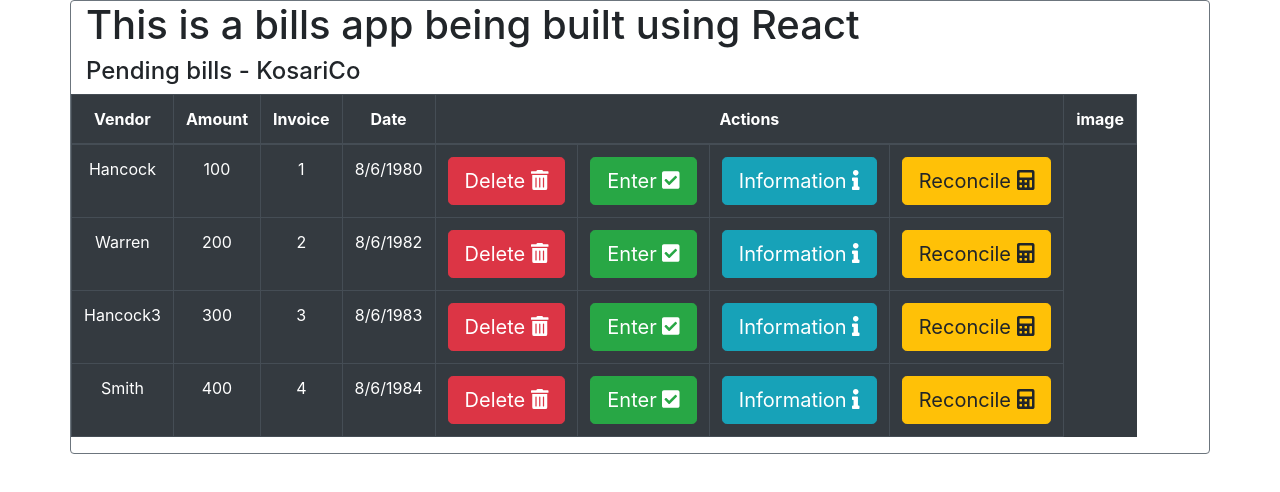
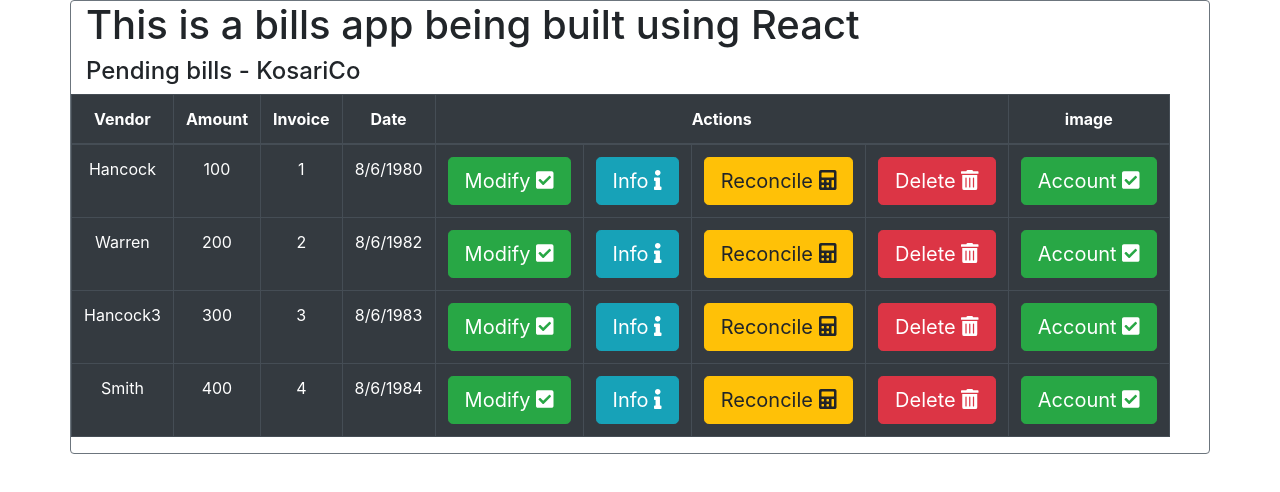
Before and after one commit to skosari/bills, a React (Create React App) app: page / in a window 1280 px wide. Shown: the top 492 px of the page. Built offline with nearby package versions, Linux system fonts and the light colour scheme.

Commit message:
Added reactjs-popup modals

```diff
--- a/package.json
+++ b/package.json
@@ -13,6 +13,7 @@
     "react": "^16.13.1",
     "react-dom": "^16.13.1",
     "react-scripts": "3.4.1",
+    "reactjs-popup": "^1.5.0",
     "reactstrap": "^8.5.1"
   },
   "scripts": {
--- a/src/App.js
+++ b/src/App.js
@@ -2,7 +2,7 @@ import React, { Component } from 'react';
 import {Table, Button} from 'reactstrap';
 import {faCalculator, faInfo, faTrashAlt, faCheckSquare} from '@fortawesome/free-solid-svg-icons';
 import {FontAwesomeIcon} from '@fortawesome/react-fontawesome';
-
+import Popup from 'reactjs-popup';
 class App extends Component {
 state = {
   isLoading: false,
@@ -41,6 +41,7 @@ delBtn(id) {
   let updatedInvoices = [...this.state.invoices].filter(x => x.id !== id);
   this.setState({ invoices: updatedInvoices })
 }
+
 /*
 addInvoice = (e) => {
   this.setState({
@@ -50,9 +51,7 @@ addInvoice = (e) => {
 paid = (e) => {
 
 }
-info = (e) => {
 
-}
 image = (e) => {
 
 }
@@ -63,7 +62,42 @@ render() {
   const isLoading = this.state.isLoading;
 
   if(isLoading){return <div>Loading...</div>};
-
+  const InfoModal = () => (
+    <Popup
+      trigger={<button className="btn btn-lg btn-info"> Info <FontAwesomeIcon icon={faInfo} /></button>}
+      modal
+      closeOnDocumentClick
+    >
+      <span> Modal content </span>
+    </Popup>
+  );
+  const ReconcileModal = () => (
+    <Popup
+      trigger={<button className="btn btn-lg btn-warning"> Reconcile <FontAwesomeIcon icon={faCalculator} /></button>}
+      modal
+      closeOnDocumentClick
+    >
+      <span> Modal content </span>
+    </Popup>
+  );
+  const ModifyModal = () => (
+    <Popup
+      trigger={<button className="btn btn-lg btn-success"> Modify <FontAwesomeIcon icon={faCheckSquare} /></button>}
+      modal
+      closeOnDocumentClick
+    >
+      <span> Modal Content </span>
+    </Popup>
+  );
+  const CreditorAccount = () => (
+    <Popup
+      trigger={<button className="btn btn-lg btn-success"> Account <FontAwesomeIcon icon={faCheckSquare} /></button>}
+      modal
+      closeOnDocumentClick
+    >
+      <span style={{color:'black'}}> Modal Content is not showing up because we need to change the font color</span>
+    </Popup>
+  );
   const allInvoices = this.state.invoices;
   let invoiceControls = allInvoices.map(x =>
     <tr key={x.id}>
@@ -71,12 +105,11 @@ render() {
       <td>{x.amount}</td>
       <td>{x.invoice}</td>
       <td>{x.date}</td>
-
+      <td><ModifyModal /></td>
+      <td><InfoModal /></td>
+      <td><ReconcileModal /></td>
       <td><Button className="btn btn-lg btn-danger" onClick={()=>this.delBtn(x.id)}>Delete <FontAwesomeIcon icon={faTrashAlt}/></Button></td>
-      <td><Button className="btn btn-lg btn-success" onClick={()=>this.delBtn(x.id)}>Enter <FontAwesomeIcon icon={faCheckSquare}/></Button></td>
-      <td><Button className="btn btn-lg btn-info" onClick={()=>this.delBtn(x.id)}>Information <FontAwesomeIcon icon={faInfo} /></Button></td>
-      <td><Button className="btn btn-lg btn-warning" onClick={()=>this.delBtn(x.id)}>Reconcile <FontAwesomeIcon  icon={faCalculator}  /></Button></td>
-
+      <td><CreditorAccount /></td>
     </tr>
   );
 
```
Also changed, not shown: 2 other files (tests, documents, lock files or other folders).
